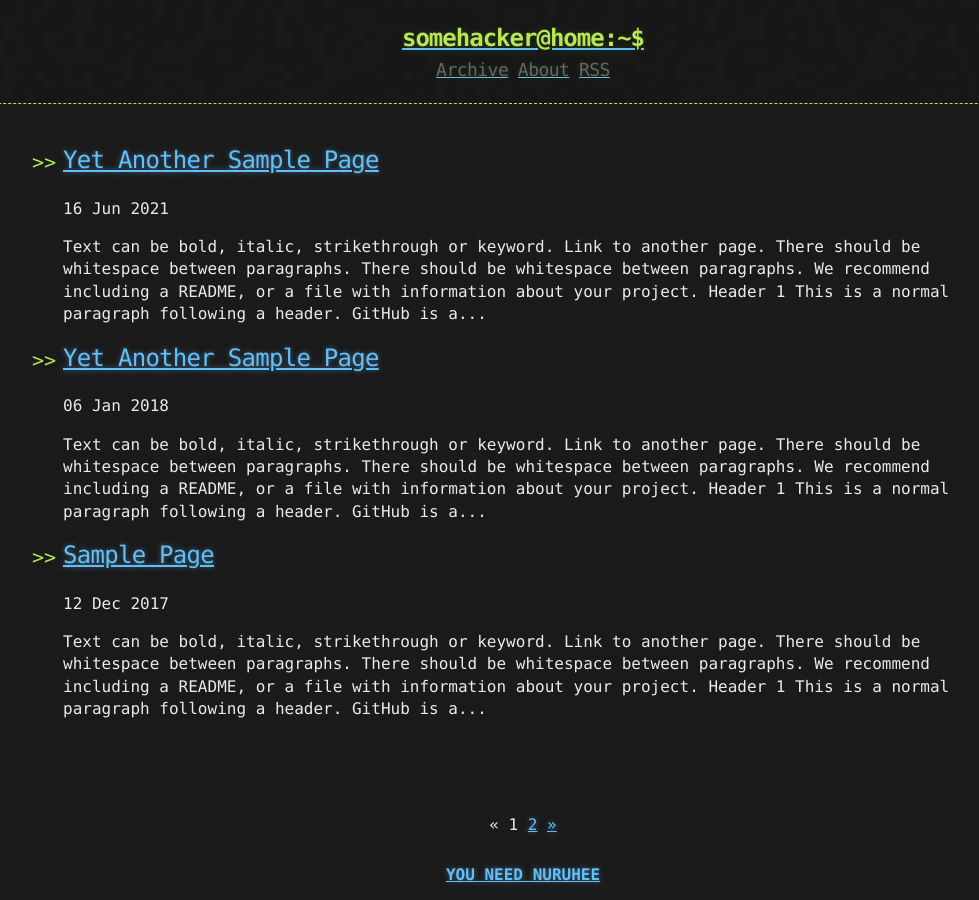
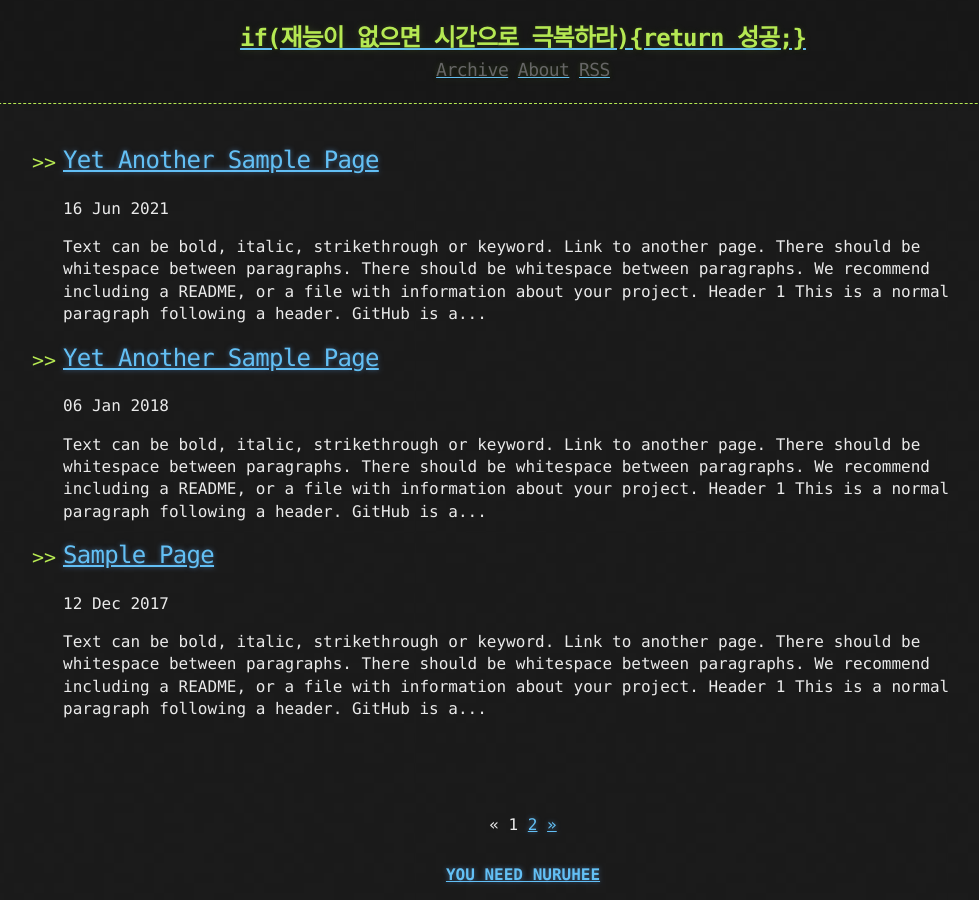
Before and after one commit to dev-nuruhee/nlog, a Jekyll site: the page built from index.html, in a window 1280 px wide. Shown: the whole page, without its empty margins (117-1096 px from the left). Built offline with Jekyll 4.4.1, drawn with Linux system fonts in a browser that asks for light colours; the list of posts is cut into pages by our own code.

Commit message:
테스트

```diff
--- a/_includes/header.html
+++ b/_includes/header.html
@@ -2,7 +2,7 @@
   <div>
     <a href="{{ "/" | prepend: site.baseurl | replace: '//', '/' }}">
     {% assign owner_first_name = site.owner | split: " " %}
-    <h1>{{ owner_first_name[0] | downcase }}@home:~$</h1>
+    <h1>if(재능이 없으면 시간으로 극복하라){return 성공;}</h1>
     </a>
     <div class="header-links">
       {% include links.html %}
```
